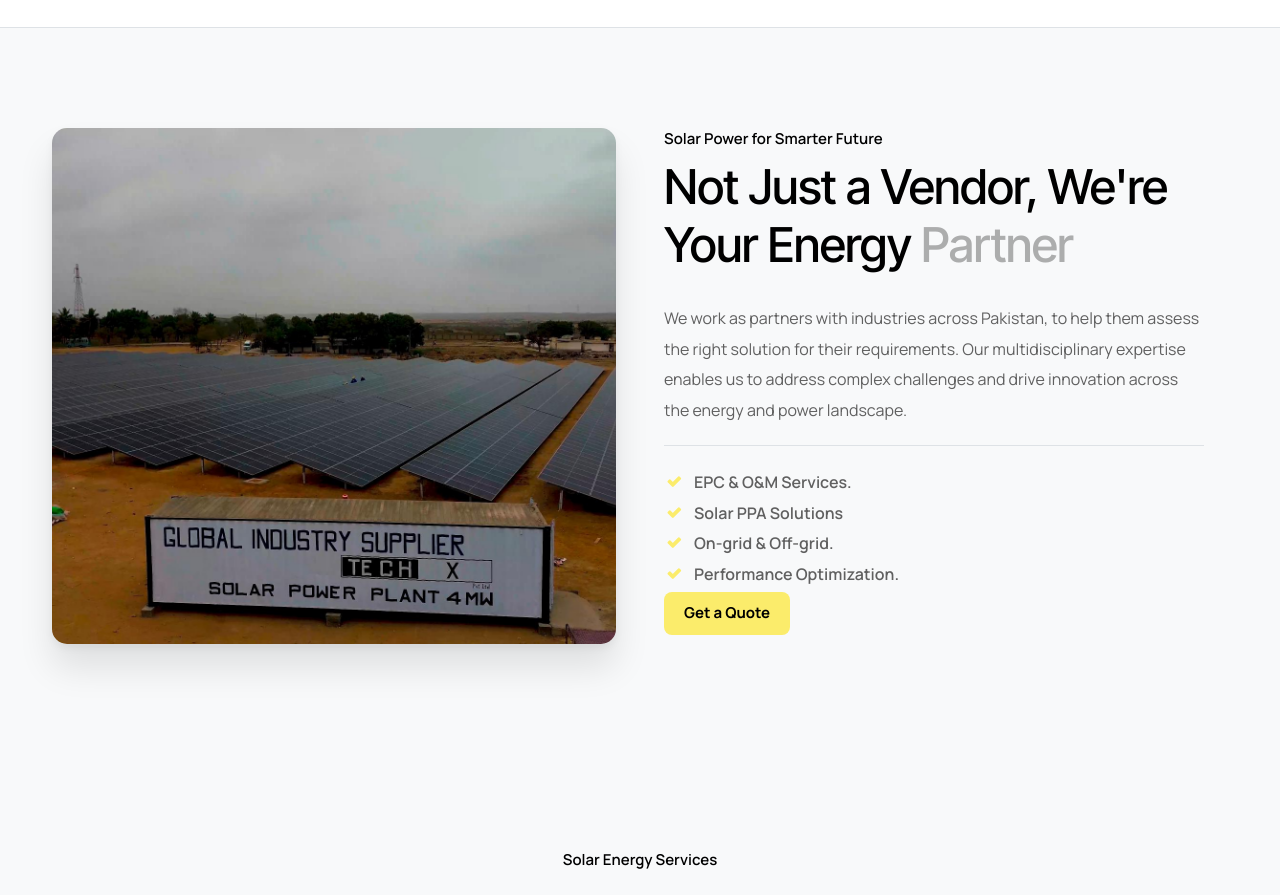
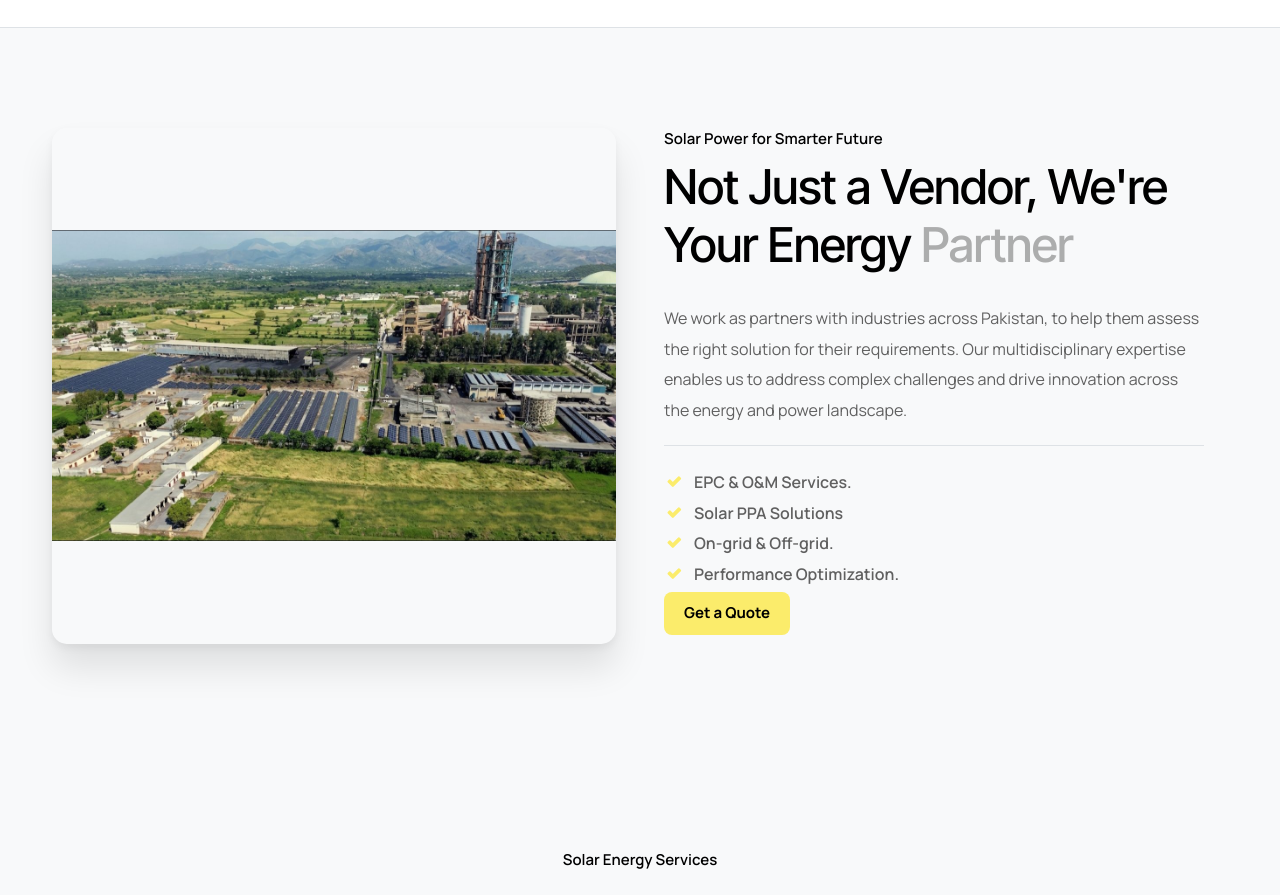
Before and after one commit to Techx425/Techx, a Next.js app: page / in a window 1280 px wide. Shown: the part 1260-2155 px from the top of the page. Built offline with nearby package versions, Linux system fonts and the light colour scheme.

Commit message:
Update Not Just a Vendor section image to projects-main.jpeg and ensure it is fully visible without cropping

```diff
--- a/src/app/page.tsx
+++ b/src/app/page.tsx
@@ -108,7 +108,7 @@ export default function Home() {
             <div className="row gy-4 gx-5 align-items-stretch">
               <div className="col-lg-6">
                 <motion.div className="h-100 relative overflow-hidden rounded-1 soft-shadow" {...scaleIn}>
-                  <img src="/images/background/vendor-img.jpeg" className="w-100 h-100 hover-scale-1-2 transition-all" style={{ objectFit: 'cover' }} alt="" />
+                  <img src="/images/projects/projects-main.jpeg" className="w-100 h-100 hover-scale-1-2 transition-all" style={{ objectFit: 'contain' }} alt="" />
                 </motion.div>
               </div>
 
```
